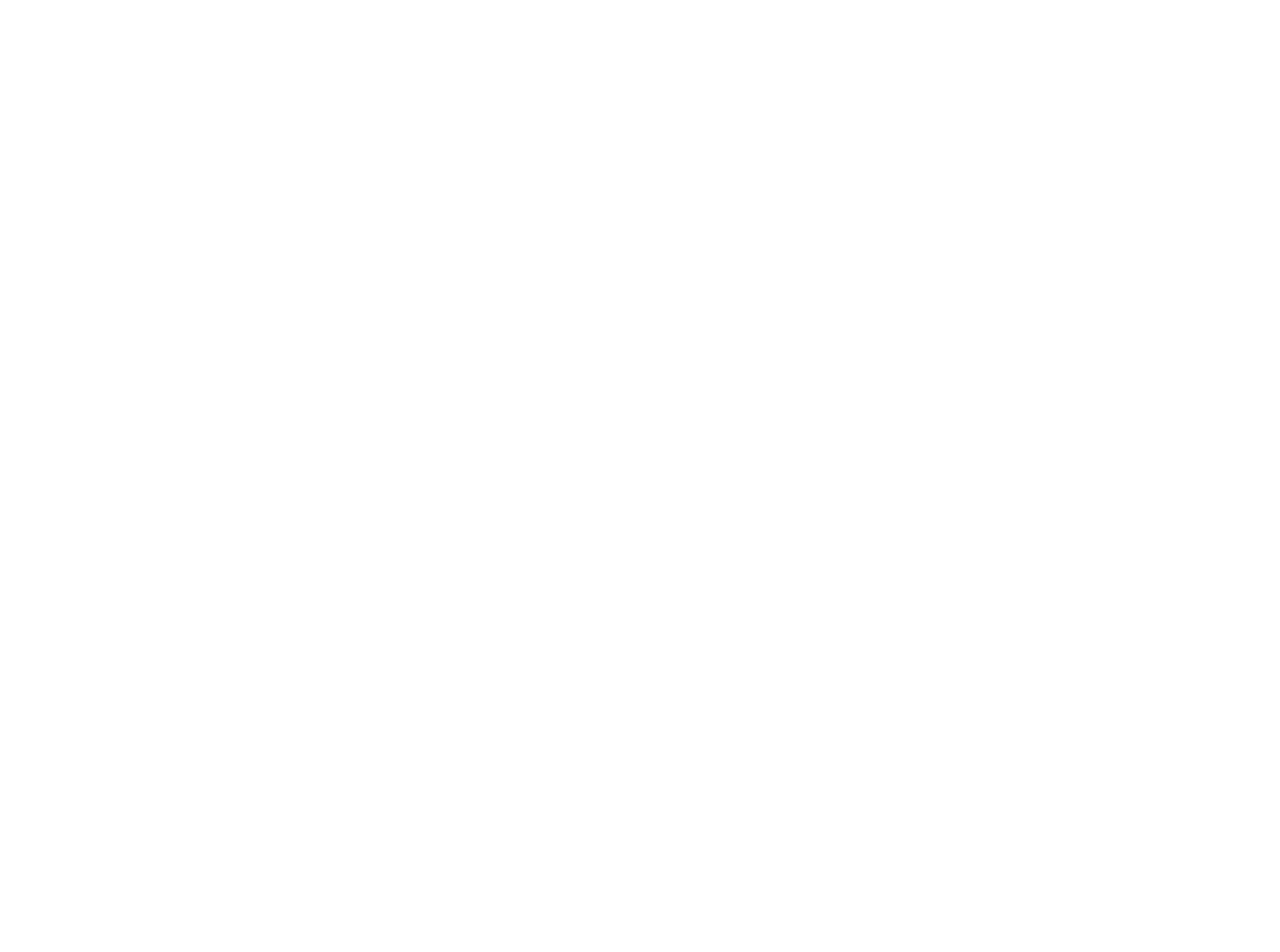
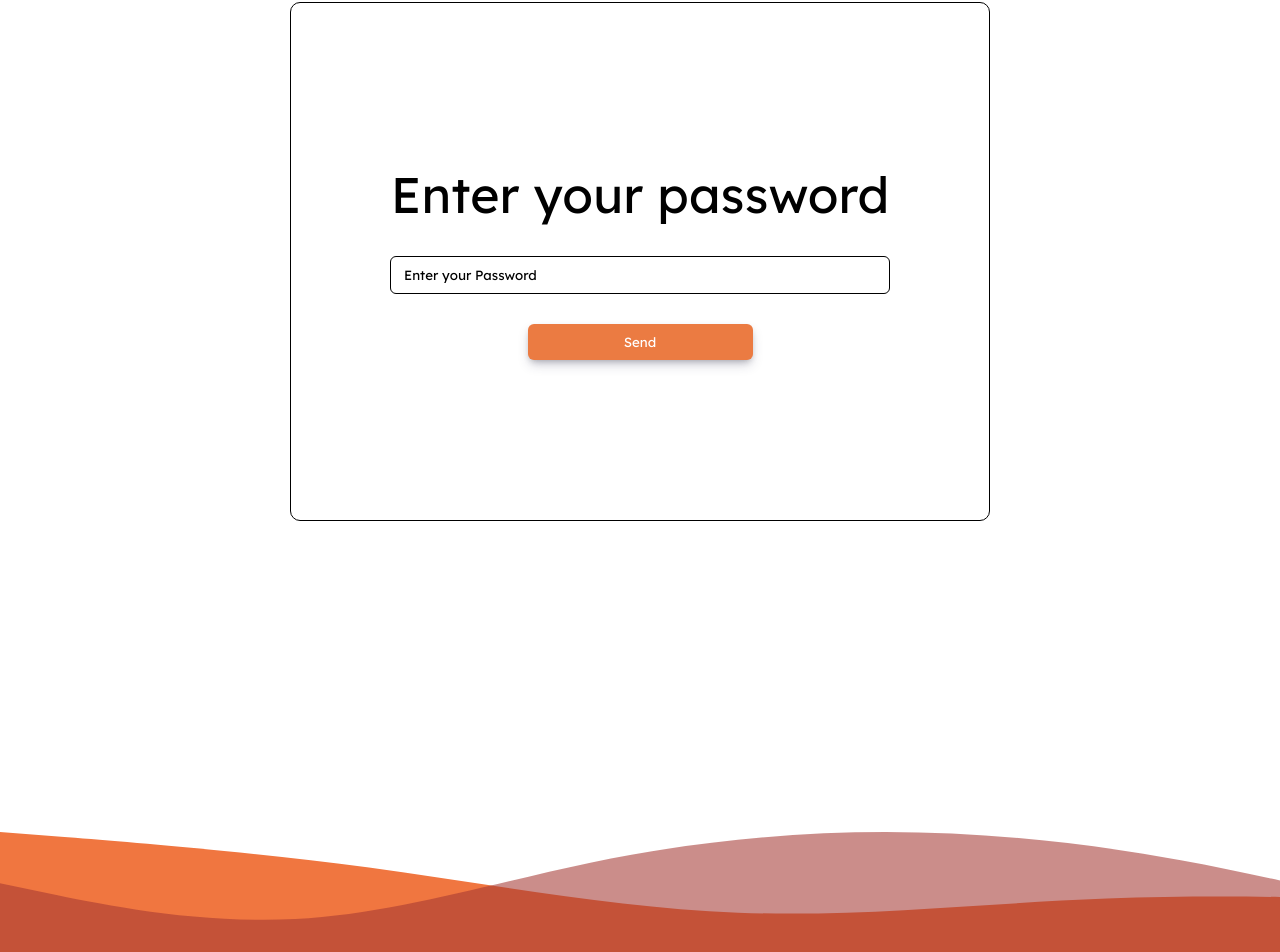
Before and after one commit to 2110336-2565-2/Sec3-Group16-Tuder, a React (Create React App) app in the folder Frontend/: page /change-password in a window 1280 px wide. Before the commit this address had no page. Shown: the part 168-1120 px from the top of the page. Before the commit the page ends 800 px from the top, so only its background shows below. Built offline with nearby package versions, Linux system fonts and the light colour scheme.

Commit message:
Add new package-lock for node 18.15

```diff
--- a/Frontend/src/App.js
+++ b/Frontend/src/App.js
@@ -3,7 +3,6 @@
 
 // import Router for link website
 import React, { Fragment } from 'react';
-
 import { Toaster } from 'react-hot-toast';
 
 // import components
@@ -17,6 +16,7 @@
 import Report from './pages/Report';
 import Profile from './pages/Profile.js';
 import EditProfile from './pages/EditProfile.js';
+// import ChangePassword from './pages/ChangePassword.js';
 
 import styled from 'styled-components';
 
--- /dev/null
+++ b/Frontend/src/components/FormChangePassword.js
@@ -0,0 +1,51 @@
+import React, { useState } from 'react';
+import { useNavigate } from "react-router-dom";
+import checkPasswordHandler from '../handlers/checkPasswordHandler.js';
+
+import FormT from './FormStyle.js';
+import styled from 'styled-components';
+
+export default function FormChangePassword(){
+    const [password, setPassword] = useState('');
+
+    const navigate = useNavigate();
+
+    async function submitHandler(e){
+        e.preventDefault();
+        const checkPasswordData = {
+            password,
+        }
+        try{
+            await checkPasswordHandler(checkPasswordData, navigate);
+        } catch (error){
+            console.log(error);
+        }
+    }
+
+    return(
+        <form onSubmit = {submitHandler} action='' method='post'>
+            <FormFormat FormW='700px' >
+                <FormT.Header>Enter your password</FormT.Header>
+
+                <FormT.Content>
+                    <FormT.TextInput BoxSize='500px' name='email' type='text' placeholder='Enter your Password' value={password} onChange={(e)=>setPassword(e.target.value)}/>
+                </FormT.Content>
+
+                <FormT.Content>
+                    <FormT.Button type='submit' onClick={()=>navigate("/enter-new-password")}>Send</FormT.Button>
+                </FormT.Content>
+            </FormFormat>
+        </form>
+
+    )
+}
+
+const FormFormat = styled(FormT.Div)`
+    display: flex;
+    flex-direction: column;
+    padding: 150px 10px 150px 10px;
+    gap: 10px;
+    align-items: center;
+    border: 1px solid black;
+    border-radius: 10px;
+`
--- /dev/null
+++ b/Frontend/src/components/FormEnterNewPassword.js
@@ -0,0 +1,90 @@
+import React, { useState } from 'react';
+import { useNavigate } from "react-router-dom";
+import changePasswordHandler from '../handlers/changePasswordHandler.js';
+
+import FormT from './FormStyle.js';
+import styled from 'styled-components';
+
+export default function FormEnterNewPassword(){
+    const [password, setPassword] = useState('');
+    const [confirmPassword, setConfirmPassword] = useState('');
+
+    const navigate = useNavigate();
+
+    async function submitHandler(e){
+        e.preventDefault();
+        const changePasswordData = {
+            password,
+            confirmPassword,
+        }
+        try{
+            await changePasswordHandler(changePasswordData, navigate);
+        } catch (error){
+            console.log(error);
+        }
+    }
+
+
+    return(
+        <form onSubmit={submitHandler} action='' method='post'>
+            <FormFormat FormW='700px' >
+                <Header>
+                    <FormT.Header>Enter New password</FormT.Header>
+                    <FormT.Content>Password must be at least 8 characters long.</FormT.Content>
+                    <FormT.Content>Password must contain at least one upper case.</FormT.Content>
+                    <FormT.Content>One lower case letter.</FormT.Content>
+                    <FormT.Content>Password must contain at least one number or special character</FormT.Content>
+                </Header>
+                <TextInput>
+                    <FormT.Content>New Password</FormT.Content>
+                    <FormT.TextInput BoxSize='500px' name='email' type='text' placeholder='' value={password} onChange={(e)=>setPassword(e.target.value)}/>
+                </TextInput>
+                <TextInput>
+                    <FormT.Content>Confirm Password</FormT.Content>
+                    <FormT.TextInput BoxSize='500px' name='email' type='text' placeholder='' value={confirmPassword} onChange={(e)=>setConfirmPassword(e.target.value)}/>
+                </TextInput>
+                <FormT.Content>
+                    <FormT.Button type='submit'>Send</FormT.Button>
+                </FormT.Content>
+                <FormT.Content>
+                    <CancelButton type='cancel' onClick={()=>navigate("/profile")}>Cancel</CancelButton>
+                </FormT.Content>
+            </FormFormat>
+        </form>
+
+    )
+}
+
+const FormFormat = styled(FormT.Div)`
+    display: flex;
+    flex-direction: column;
+    padding: 150px 10px 150px 10px;
+    gap: 10px;
+    align-items: center;
+`
+
+const CancelButton = styled(FormT.Button)`
+    background-color: White;
+    border: 2px solid Orange;
+    color: Orange;
+    &:hover {
+        background-color: Orange;
+        color: White;
+    }
+
+`
+
+const TextInput = styled(FormT.Content)`
+    display: flex;
+    flex-direction: column;
+`
+
+const Header = styled(FormT.Content)`
+    display: left;
+    flex-direction: column;
+    & > ${FormT.Content}::before {
+        content: "•";
+        margin-right: 10px;
+
+      }
+`
--- /dev/null
+++ b/Frontend/src/components/global/WaveFooter.js
@@ -0,0 +1,26 @@
+import React from "react";
+import styled from "styled-components";
+
+export default function WaveFooter({ backgroundColor }) {
+  return (
+    <Container>
+      <Image
+        src="/images/waveFooter.svg"
+        alt="wave"
+        backgroundColor={backgroundColor}
+      />
+    </Container>
+  );
+}
+
+const Container = styled.div`
+  width: 100%;
+  position: relative;
+`;
+
+const Image = styled.img`
+  margin-top: 30px;
+  width: 100%;
+  position: absolute;
+  background-color: ${(props) => props.backgroundColor || "white"};
+`;
--- /dev/null
+++ b/Frontend/src/handlers/changePasswordHandler.js
@@ -0,0 +1,24 @@
+import api from './apiHandler';
+
+export default async function changePasswordHandler(Data, navigate){
+    await api.post('/api/v1/changepassword', Data).then((response) => {
+
+        let res = response.data;
+
+        if (res.success === true) {
+
+            console.log(res.success);
+            navigate('/profile')
+
+        }
+
+    }).catch(function(error){
+        // if internal error occurs, MOO will return error message
+        if (error.response) {
+            let res = error.response.data;
+            console.log("error Wrong password");
+            throw new Error(res.message);
+        }
+    });
+
+}
--- /dev/null
+++ b/Frontend/src/handlers/checkPasswordHandler.js
@@ -0,0 +1,24 @@
+import api from './apiHandler';
+
+export default async function checkPasswordHandler(Data, navigate){
+    await api.post('/api/v1/changepassword-check', Data).then((response) => {
+
+        let res = response.data;
+
+        if (res.success === true) {
+
+            console.log(res.success);
+            navigate('/enter-new-password')
+
+        }
+
+    }).catch(function(error){
+        // if internal error occurs, MOO will return error message
+        if (error.response) {
+            let res = error.response.data;
+            console.log("error Wrong password");
+            throw new Error(res.message);
+        }
+    });
+
+}
--- /dev/null
+++ b/Frontend/src/pages/ChangePassword.js
@@ -0,0 +1,41 @@
+import React from "react";
+import styled from "styled-components"
+import FormChangePassword from '../components/FormChangePassword.js'
+import WaveFooter from "../components/global/WaveFooter.js";
+
+export default function ChangePassword(){
+
+    return(
+        <Container>
+            <ContainerWithHeight margintop='100px'>
+                <FormChangePassword />
+            </ContainerWithHeight>
+            <WaveFooterWrapper>
+                <WaveFooter />
+            </WaveFooterWrapper>
+        </Container>
+
+    )
+}
+
+const ContainerWithHeight = styled.div`
+    display: flex;
+    flex-direction: column
+    padding: 0px 30px;
+    margin-top: ${(props) => {
+        return props.margintop
+    }};
+    justify-content: center;
+`;
+
+const WaveFooterWrapper = styled.div`
+    position: absolute;
+    bottom: 0;
+    width: 100%;
+`;
+
+const Container = styled.div`
+    position: relative;
+    min-height: 100vh;
+    width: 100%;
+`;
--- /dev/null
+++ b/Frontend/src/pages/EnterNewPassword.js
@@ -0,0 +1,41 @@
+import React from "react";
+import styled from "styled-components"
+import FormEnterNewPassword from '../components/FormEnterNewPassword.js'
+import WaveFooter from "../components/global/WaveFooter.js";
+
+export default function EnterNewPassword(){
+
+    return(
+        <Container>
+            <ContainerWithHeight margintop='100px'>
+                <FormEnterNewPassword />
+            </ContainerWithHeight>
+            <WaveFooterWrapper>
+                <WaveFooter />
+            </WaveFooterWrapper>
+        </Container>
+
+    )
+}
+
+const ContainerWithHeight = styled.div`
+    display: flex;
+    flex-direction: column
+    padding: 0px 30px;
+    margin-top: ${(props) => {
+        return props.margintop
+    }};
+    justify-content: center;
+`;
+
+const WaveFooterWrapper = styled.div`
+    position: absolute;
+    bottom: 0;
+    width: 100%;
+`;
+
+const Container = styled.div`
+    position: relative;
+    min-height: 100vh;
+    width: 100%;
+`;
```
Also changed, not shown: Frontend/src/index.js (+10 -0 lines), Frontend/public/images/waveFooter.svg (added), 1 other file (tests, documents, lock files or other folders).
